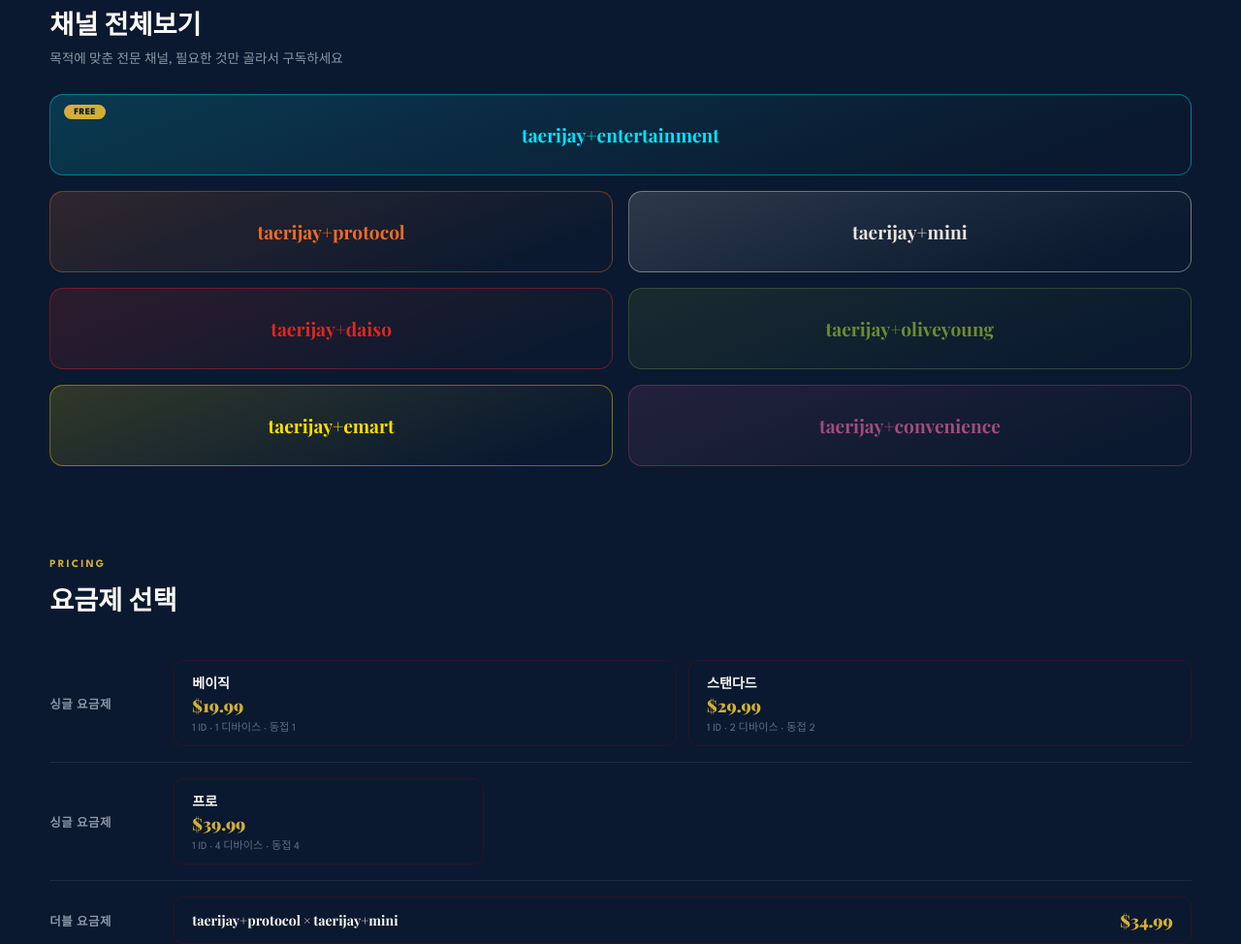
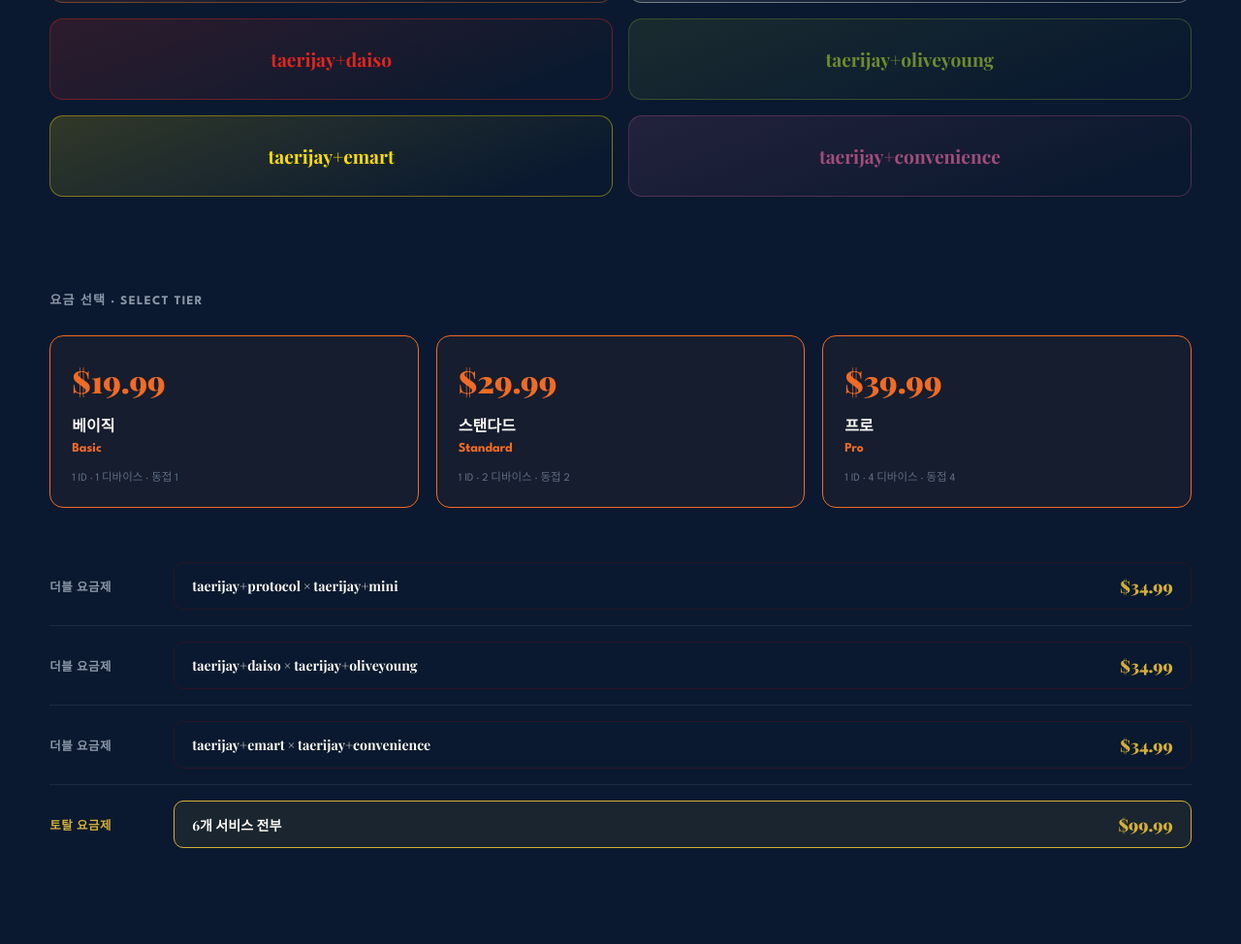
Before and after one commit to official-taerijay/official-taerijay-taerijay, an Astro site: page / in a window 1280 px wide. Shown: the part 797-1771 px from the top of the page at 97% size. Built offline with nearby package versions, Linux system fonts and the light colour scheme; Astro itself is replaced by a stand-in of ours; a web font is replaced by a local one.

Commit message:
fix: 히어로/채널 한글 삭제, 요금제 카드 스타일 변경

```diff
--- a/src/pages/index.astro
+++ b/src/pages/index.astro
@@ -1,5 +1,4 @@
 ---
-// 채널 묶음 (요청 순서 그대로)
 const channelRows = [
   [{ slug: 'entertainment', label: 'entertainment', color: '#00E5FF', free: true }],
   [
@@ -38,7 +37,6 @@ const socialLinks = [
 <body>
   <div id="splash" class="splash"><span class="splash-brand">TAERIJAY</span></div>
 
-  <!-- ══════════ 헤더: 좌측 햄버거 / 우측 회원가입·로그인·로그아웃 ══════════ -->
   <header class="nav" id="nav">
     <div class="nav-inner">
       <button class="hamburger" id="hamburger-btn" aria-label="메뉴">
@@ -52,7 +50,6 @@ const socialLinks = [
     </div>
   </header>
 
-  <!-- 사이드 메뉴 (햄버거) -->
   <div class="side-menu" id="side-menu" hidden>
     <div class="side-menu-inner">
       <button class="side-close" id="side-close">×</button>
@@ -70,14 +67,12 @@ const socialLinks = [
   </div>
 
   <main>
-    <!-- ══════════ 히어로 ══════════ -->
+    <!-- 히어로: TAERIJAY REPUBLIC OF KOREA만 -->
     <section class="hero">
       <div class="hero-bg"></div>
       <div class="hero-scrim"></div>
       <div class="hero-content">
         <p class="hero-eyebrow">TAERIJAY REPUBLIC OF KOREA</p>
-        <h1 class="hero-title">태리재이와<br/>함께하는 대한민국</h1>
-        <p class="hero-sub">7개 채널, 하나의 구독.<br/>한국 여행·라이프스타일의 모든 순간을 한곳에서.</p>
         <div class="hero-cta-row">
           <button class="btn-primary" onclick="document.getElementById('plans').scrollIntoView({behavior:'smooth'})">PRICING</button>
           <button class="btn-ghost" onclick="document.getElementById('channels').scrollIntoView({behavior:'smooth'})">CHANNELS</button>
@@ -85,13 +80,8 @@ const socialLinks = [
       </div>
     </section>
 
-    <!-- ══════════ 채널 섹션: 4줄 구성 ══════════ -->
+    <!-- 채널 섹션 -->
     <section class="channels-section" id="channels">
-      <div class="section-head">
-        <h2 class="section-title">채널 전체보기</h2>
-        <p class="section-sub">목적에 맞춘 전문 채널, 필요한 것만 골라서 구독하세요</p>
-      </div>
-
       {channelRows.map((row) => (
         <div class="channel-row" data-count={row.length}>
           {row.map((ch) => (
@@ -104,43 +94,31 @@ const socialLinks = [
       ))}
     </section>
 
-    <!-- ══════════ 요금제 섹션: 6줄 구성 ══════════ -->
+    <!-- 요금제 섹션 -->
     <section class="plans-section" id="plans">
-      <div class="section-head">
-        <p class="plans-eyebrow">PRICING</p>
-        <h2 class="section-title">요금제 선택</h2>
-      </div>
+      <p class="plans-eyebrow">요금 선택 · SELECT TIER</p>
 
-      <!-- 싱글: 베이직 x 스탠다드 -->
-      <div class="plan-row">
-        <span class="plan-row-label">싱글 요금제</span>
-        <div class="plan-row-items">
-          <div class="plan-chip">
-            <span class="plan-chip-name">베이직</span>
-            <span class="plan-chip-price">$19.99</span>
-            <span class="plan-chip-note">1 ID · 1 디바이스 · 동접 1</span>
-          </div>
-          <div class="plan-chip">
-            <span class="plan-chip-name">스탠다드</span>
-            <span class="plan-chip-price">$29.99</span>
-            <span class="plan-chip-note">1 ID · 2 디바이스 · 동접 2</span>
-          </div>
+      <div class="tier-grid">
+        <div class="tier-card">
+          <span class="tier-price">$19.99</span>
+          <span class="tier-name-kr">베이직</span>
+          <span class="tier-name-en">Basic</span>
+          <span class="tier-note">1 ID · 1 디바이스 · 동접 1</span>
+        </div>
+        <div class="tier-card">
+          <span class="tier-price">$29.99</span>
+          <span class="tier-name-kr">스탠다드</span>
+          <span class="tier-name-en">Standard</span>
+          <span class="tier-note">1 ID · 2 디바이스 · 동접 2</span>
+        </div>
+        <div class="tier-card">
+          <span class="tier-price">$39.99</span>
+          <span class="tier-name-kr">프로</span>
+          <span class="tier-name-en">Pro</span>
+          <span class="tier-note">1 ID · 4 디바이스 · 동접 4</span>
         </div>
       </div>
 
-      <!-- 싱글: 프로 -->
-      <div class="plan-row">
-        <span class="plan-row-label">싱글 요금제</span>
-        <div class="plan-row-items">
-          <div class="plan-chip plan-chip-wide">
-            <span class="plan-chip-name">프로</span>
-            <span class="plan-chip-price">$39.99</span>
-            <span class="plan-chip-note">1 ID · 4 디바이스 · 동접 4</span>
-          </div>
-        </div>
-      </div>
-
-      <!-- 더블: protocol x mini -->
       <div class="plan-row">
         <span class="plan-row-label">더블 요금제</span>
         <div class="plan-row-items">
@@ -151,7 +129,6 @@ const socialLinks = [
         </div>
       </div>
 
-      <!-- 더블: daiso x oliveyoung -->
       <div class="plan-row">
         <span class="plan-row-label">더블 요금제</span>
         <div class="plan-row-items">
@@ -162,7 +139,6 @@ const socialLinks = [
         </div>
       </div>
 
-      <!-- 더블: emart x convenience -->
       <div class="plan-row">
         <span class="plan-row-label">더블 요금제</span>
         <div class="plan-row-items">
@@ -173,7 +149,6 @@ const socialLinks = [
         </div>
       </div>
 
-      <!-- 토탈 -->
       <div class="plan-row plan-row-total">
         <span class="plan-row-label plan-row-label-gold">토탈 요금제</span>
         <div class="plan-row-items">
@@ -185,7 +160,6 @@ const socialLinks = [
       </div>
     </section>
 
-    <!-- ══════════ SNS 링크 ══════════ -->
     <section class="social-section">
       {socialLinks.map((s) => (
         <a href={s.href} class="social-icon" title={s.name} aria-label={s.name}>{s.icon}</a>
@@ -193,7 +167,6 @@ const socialLinks = [
     </section>
   </main>
 
-  <!-- ══════════ 푸터 ══════════ -->
   <footer class="footer">
     <div class="footer-links">
       <a href="#">이용약관<br/><span class="footer-en">Terms</span></a>
@@ -229,7 +202,7 @@ const socialLinks = [
   <style>
     *,*::before,*::after{box-sizing:border-box;margin:0;padding:0}
     :root{
-      --bg:#0A192F;--border:#5B0E1B;--ivory:#FBF9F4;--muted:#8b96a8;--dim:#5d6c82;--gold:#D4AF37;
+      --bg:#0A192F;--border:#5B0E1B;--ivory:#FBF9F4;--muted:#8b96a8;--dim:#5d6c82;--gold:#D4AF37;--accent:#F16B24;
       --f-display:'Playfair Display',serif;--f-body:'League Spartan',sans-serif;
       --container: min(1200px, 92vw);
     }
@@ -240,7 +213,6 @@ const socialLinks = [
     .splash{position:fixed;inset:0;background:var(--bg);display:flex;align-items:center;justify-content:center;z-index:9999;transition:opacity .5s ease}
     .splash-brand{font-family:var(--f-display);font-weight:900;font-size:clamp(1.8rem,6vw,2.6rem);letter-spacing:.06em}
 
-    /* 헤더 */
     .nav{position:fixed;top:0;left:0;right:0;z-index:200;transition:background .3s ease,border-color .3s ease}
     .nav-scrolled{background:rgba(10,25,47,.92);backdrop-filter:blur(10px);border-bottom:1px solid rgba(91,14,27,.4)}
     .nav-inner{width:var(--container);margin:0 auto;display:flex;align-items:center;justify-content:space-between;padding:16px 0}
@@ -249,7 +221,6 @@ const socialLinks = [
     .nav-right{display:flex;align-items:center;gap:16px}
     .btn-text{background:none;border:none;color:var(--ivory);font-size:.8rem;font-weight:600;letter-spacing:.03em;cursor:not-allowed;opacity:.5}
 
-    /* 사이드 메뉴 */
     .side-menu{position:fixed;inset:0;background:rgba(0,0,0,.6);z-index:300}
     .side-menu-inner{position:absolute;top:0;left:0;height:100%;width:min(320px,80vw);background:#0d1f3d;padding:24px;display:flex;flex-direction:column}
     .side-close{align-self:flex-end;background:none;border:none;color:var(--ivory);font-size:1.8rem;cursor:pointer;margin-bottom:20px}
@@ -257,8 +228,7 @@ const socialLinks = [
     .side-links{display:flex;flex-direction:column;gap:18px}
     .side-links a{text-decoration:none;font-size:.9rem;color:var(--muted)}
 
-    /* 히어로 */
-    .hero{position:relative;min-height:92vh;min-height:92dvh;display:flex;align-items:center;overflow:hidden}
+    .hero{position:relative;min-height:70vh;min-height:70dvh;display:flex;align-items:center;overflow:hidden}
     .hero-bg{
       position:absolute;inset:0;
       background:
@@ -268,23 +238,14 @@ const socialLinks = [
     }
     .hero-scrim{position:absolute;inset:0;background:linear-gradient(180deg, rgba(10,25,47,.2) 0%, rgba(10,25,47,.4) 55%, var(--bg) 100%)}
     .hero-content{position:relative;z-index:2;width:var(--container);margin:0 auto;text-align:left}
-    .hero-eyebrow{font-size:clamp(.68rem,1.6vw,.8rem);letter-spacing:.2em;font-weight:700;color:var(--gold);margin-bottom:16px}
-    .hero-title{font-family:var(--f-display);font-weight:900;font-size:clamp(2rem,8vw,4.6rem);line-height:1.1;margin-bottom:20px;max-width:22ch}
-    .hero-sub{font-size:clamp(.88rem,2.2vw,1.02rem);line-height:1.7;color:var(--muted);max-width:38ch;margin-bottom:30px}
+    .hero-eyebrow{font-size:clamp(.8rem,2vw,1rem);letter-spacing:.22em;font-weight:700;color:var(--gold);margin-bottom:34px}
     .hero-cta-row{display:flex;gap:12px;flex-wrap:wrap}
     .btn-primary{background:var(--ivory);color:var(--bg);border:none;border-radius:8px;padding:14px 28px;font-weight:700;font-size:.85rem;letter-spacing:.05em;cursor:pointer;transition:transform .15s,box-shadow .2s}
     .btn-primary:hover{transform:translateY(-2px);box-shadow:0 10px 30px rgba(0,0,0,.35)}
     .btn-ghost{background:rgba(255,255,255,.08);color:var(--ivory);border:1px solid rgba(255,255,255,.25);border-radius:8px;padding:14px 28px;font-weight:700;font-size:.85rem;letter-spacing:.05em;cursor:pointer;transition:background .2s}
     .btn-ghost:hover{background:rgba(255,255,255,.16)}
 
-    /* 공통 섹션 헤드 */
-    .section-head{margin-bottom:28px}
-    .section-title{font-family:var(--f-display);font-weight:700;font-size:clamp(1.3rem,3.6vw,1.7rem);margin-bottom:6px}
-    .section-sub{font-size:.85rem;color:var(--muted)}
-    .plans-eyebrow{font-size:.7rem;letter-spacing:.2em;font-weight:700;color:var(--gold);margin-bottom:10px}
-
-    /* 채널 섹션 */
-    .channels-section{width:var(--container);margin:0 auto;padding:64px 0 20px}
+    .channels-section{width:var(--container);margin:0 auto;padding:56px 0 20px}
     .channel-row{display:grid;gap:16px;margin-bottom:16px}
     .channel-row[data-count="1"]{grid-template-columns:1fr}
     .channel-row[data-count="2"]{grid-template-columns:1fr 1fr}
@@ -299,27 +260,32 @@ const socialLinks = [
     .channel-badge{position:absolute;top:10px;left:14px;background:var(--gold);color:var(--bg);font-size:.6rem;font-weight:800;letter-spacing:.05em;padding:3px 10px;border-radius:100px}
     .channel-name{font-family:var(--f-display);font-weight:700;font-size:clamp(.95rem,2.8vw,1.2rem);color:var(--c)}
 
-    /* 요금제 섹션 */
     .plans-section{width:var(--container);margin:0 auto;padding:60px 0 90px}
+    .plans-eyebrow{font-size:.82rem;letter-spacing:.1em;font-weight:700;color:var(--muted);margin-bottom:28px}
+
+    /* 요금 티어 카드 (스크린샷 3번 스타일) */
+    .tier-grid{display:grid;grid-template-columns:repeat(3,1fr);gap:18px;margin-bottom:40px}
+    .tier-card{border:1px solid var(--accent);border-radius:14px;padding:24px 22px;background:rgba(241,107,36,.05);display:flex;flex-direction:column;gap:6px}
+    .tier-price{font-family:var(--f-display);font-weight:900;font-size:clamp(1.6rem,4vw,2rem);color:var(--accent);margin-bottom:6px}
+    .tier-name-kr{font-size:1rem;font-weight:700;color:var(--ivory)}
+    .tier-name-en{font-size:.85rem;font-weight:700;color:var(--accent)}
+    .tier-note{font-size:.72rem;color:var(--dim);margin-top:8px}
+
     .plan-row{display:flex;align-items:center;gap:18px;padding:16px 0;border-bottom:1px solid rgba(255,255,255,.08);flex-wrap:wrap}
     .plan-row-total{border-bottom:none}
     .plan-row-label{flex:0 0 110px;font-size:.78rem;font-weight:700;letter-spacing:.04em;color:var(--muted);text-transform:uppercase}
     .plan-row-label-gold{color:var(--gold)}
     .plan-row-items{display:flex;gap:12px;flex-wrap:wrap;flex:1}
     .plan-chip{border:1px solid rgba(91,14,27,.4);border-radius:10px;padding:12px 18px;display:flex;flex-direction:column;gap:2px;min-width:150px;flex:1}
-    .plan-chip-wide{flex:1 1 100%;max-width:320px}
     .plan-chip-double{flex-direction:row;align-items:center;justify-content:space-between;gap:16px;flex:1 1 100%}
     .plan-chip-gold{border-color:var(--gold);background:rgba(212,175,55,.08);flex-direction:row;align-items:center;justify-content:space-between;flex:1 1 100%}
     .plan-chip-name{font-family:var(--f-display);font-weight:700;font-size:.88rem}
     .plan-chip-price{font-family:var(--f-display);font-weight:900;font-size:1.1rem;color:var(--gold)}
-    .plan-chip-note{font-size:.7rem;color:var(--dim)}
 
-    /* SNS */
     .social-section{width:var(--container);margin:0 auto;padding:20px 0 60px;display:flex;gap:14px;justify-content:center}
     .social-icon{width:42px;height:42px;border-radius:50%;border:1px solid rgba(255,255,255,.2);display:flex;align-items:center;justify-content:center;text-decoration:none;font-size:1rem;font-weight:700;transition:background .2s}
     .social-icon:hover{background:rgba(255,255,255,.1)}
 
-    /* 푸터 */
     .footer{width:var(--container);margin:0 auto;padding:32px 0 48px;border-top:1px solid rgba(255,255,255,.08);text-align:center}
     .footer-links{display:flex;justify-content:center;gap:28px;flex-wrap:wrap;margin-bottom:16px}
     .footer-links a{text-decoration:none;font-size:.82rem;color:var(--muted);text-align:center;line-height:1.6}
@@ -327,9 +293,8 @@ const socialLinks = [
     .footer-copy{font-size:.74rem;color:var(--dim)}
 
     @media (max-width: 560px){
-      .hero{min-height:88vh;min-height:88dvh}
-      .hero-title{max-width:none}
       .channel-row[data-count="2"]{grid-template-columns:1fr}
+      .tier-grid{grid-template-columns:1fr}
       .plan-row{flex-direction:column;align-items:flex-start}
       .plan-row-label{flex:none}
     }
```
